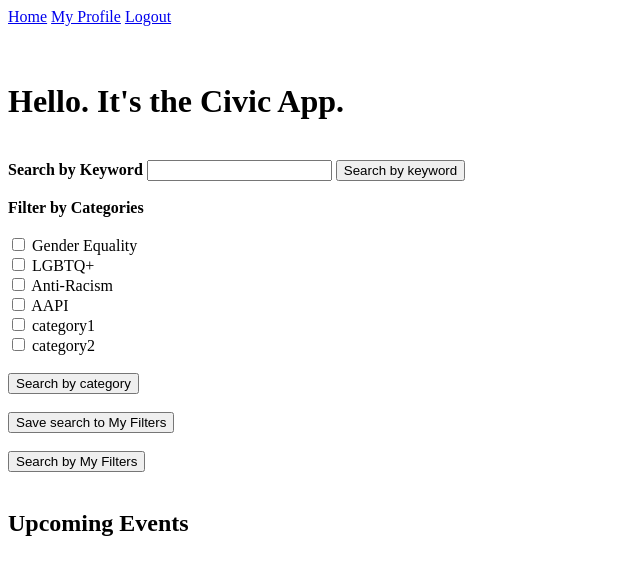
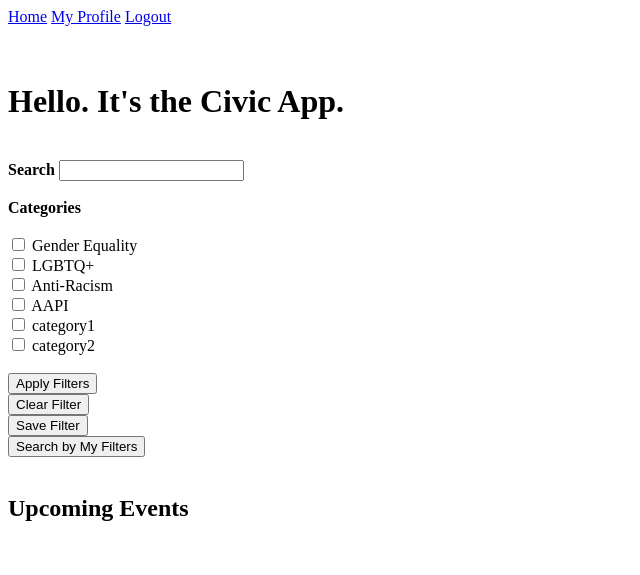
Before and after one commit to abercilla/civic-app-project, a Flask app: page / in a window 1280 px wide. Shown: the top 575 px of the page, without its empty margins (0-640 px from the left). Run offline with Flask 2, Linux system fonts and the light colour scheme; the visitor is signed in with stand-in values (Sample User, id 1); data that the repository does not hold is empty.

Commit message:
Implemented sticky filter and 'clear filter' button, started on 'save filter'

```diff
--- a/crud.py
+++ b/crud.py
@@ -112,6 +112,12 @@ def connect_user_to_event(user_id, event_obj):
 
     return event_obj
 
+def get_user_events(user_id):
+    """Get all events a user has saved"""
+
+    user = User.query.get(user_id)
+
+    return user.events
 
 # to connect user to their event
     #match on user_id and creator_id
@@ -223,6 +229,7 @@ def filter_events_by_user_prefs(user_id):
         events.append(Event.query.filter((Event.description.like(f'%{keyword}%')) |
                                             (Event.name.like(f'%{keyword}'))).all())
 
+    print(f"--------HERE ARE THE EVENTS FROM CRUD= {events}--------")
     return events
 
 # def save_event_for_user():
@@ -235,6 +242,7 @@ def get_user_prefs(user_id):
     user = User.query.get(user_id)
     prefs = user.preferences
 
+    print(f"------HERE ARE USER PREFS from CRUD = {prefs}----")
     return prefs
 
 
@@ -248,6 +256,7 @@ def get_user_categories(prefs):
         if pref.category:
             categories.append(pref.category)
 
+    print(f'----HERE ARE CATEGORIES IN CRUD = {categories}-----')
     return categories
 
 
@@ -261,6 +270,8 @@ def get_user_keywords(prefs):
         if pref.keyword_search:
             keywords.append(pref.keyword_search)
 
+    print(f'----HERE ARE KEYWORDS IN CRUD = {keywords}-----')
+
     return keywords
 
 
--- a/server.py
+++ b/server.py
@@ -40,25 +40,52 @@ def filter_homepage():
     #-----currently runs the search all over again with each form submit----#
     #-----as opposed to adding searches on top of each other----------------#
 
-    #take in the user's input from homepage
     keyword_search = request.form.get("keyword")
     categories = request.form.getlist("categories")
 
-    #filter events by input
     filtered_events = crud.filter_events_by_prefs(keyword_search, categories)
 
-    #--ADD undo filtering!--
-
-    #add category list to session to keep track of searches
+    #--
 
     return render_template("/homepage.html", events=filtered_events)
+
+
+
+@app.route("/save-filter", methods=["POST"])
+def save_pref_to_user():
+    """Save a search filter to user's profile"""
+
+    #get JSON string from JS and turn into Python obj
+    data = request.get_json()
+
+    print(data)
+
+    return jsonify("items saved")
+#would need to have "searched by category" before you can do this
+
+#if the homepage is filtered by category or keyword
+
+
+#"Save filter" should show up
+
+#save criteria from form as a preference
+
+
+#receive search criteria as JSON string so we can destruct it
+#...here and send it through crud.py function to save to user's preference
+
+
+
+
 
 @app.route("/saved-filter.json")
 def filter_homepage_by_prefs():
     """Filter homepage based on user's prefs"""
 
     events = crud.filter_events_by_user_prefs(session["user_id"])
+    print(f'HERE ARE EVENTS FROM SERVER = {events}------')
 
+    #--BUG--need to fix for when user has no events saved (events list is empty)
     event_list = []
 
     #open list of objs
@@ -74,22 +101,6 @@ def filter_homepage_by_prefs():
     #jsonify that list
     print(f"***EVENT LIST = {event_list}****")
     return jsonify(event_list)
-
-
-
-
-@app.route("/saved-filter.json", methods=["POST"])
-def save_pref_to_user():
-    """Save a search filter to user's profile"""
-
-#return events and then jsonify so we can read in js
-
-#if the homepage is filtered by category or keyword
-
-
-#"Save filter" should show up
-
-#save criteria from form as a preference
 
 
 
@@ -161,9 +172,12 @@ def show_profile(user_id):
     if logged_in_user:
 
         user = crud.get_user_by_id(user_id)
-        events = crud.filter_events_by_user_prefs(logged_in_user)
+
+        events = crud.get_user_events(logged_in_user)
+        print(f'----HERE ARE EVENTS FROM SERVER = {events}-----')
 
         prefs = crud.get_user_prefs(user_id)
+        print(f'----HERE ARE PREFS FROM SERVER = {prefs}-----')
 
         categories = crud.get_user_categories(prefs)
         keywords = crud.get_user_keywords(prefs)
--- a/static/homepage.js
+++ b/static/homepage.js
@@ -12,7 +12,10 @@ alert("js is connected!");
 
 
 
-//use this, data returned from get request will be in data and we'll append each one to list
+// DISPLAY RELEVANT EVENTS
+// events that fit the current user's saved preferences will be returned as (data) from get request
+//... and we'll append each event to list element <li>
+
 let url = "/saved-filter.json";
 let i = 0;
 
@@ -32,11 +35,55 @@ $('#saved_filters').on('click', (evt) => {
 });
 
 
+//-------
+//this will listen for all checkboxes on homepage.html
+// var i is a number of checkboxes
+var j, boxes = document.querySelectorAll('input[type="checkbox"]');
+//var keyword = document.querySelectorAll('input[type="text"]');
+
+//save what's currently entered on the page (make it sticky)
+function save() {
+    for (j = 0; j < boxes.length; j++) {
+        localStorage.setItem(boxes[j].value, boxes[j].checked);
+    }
+    //add what was entered in keyword textbox to localStorage
+    //localStorage.setItem(keyword.value,  );
+}
 
 
-//define function to add an item to existing list
-// function addItem(evt){
-//     list.append('<li>Item</li>'); //list item from homepage.html
+function load_() {
+    for (j = 0; j < boxes.length; j++) {
+        boxes[j].checked = localStorage.getItem(boxes[j].value) === 'true' ? true:false;
+    }
+    //keep keyword textbox entered on page
+    //fill in whatever keyword is stored in localStorage
+    //localStorage.getItem(keyword.value ===
+}
 
+//clear filters via localStorage
+const clear = () => {
+    localStorage.clear();
+    location.reload();
+}
 
-// }
+// Allow user to save search criteria as a filter/pref
+const saveUserFilter = (evt) => {
+    evt.preventDefault();
+    //turn what's saved in localstorage into usable
+    let formData = JSON.stringify(localStorage);
+    console.log(formData);
+    console.log(typeof(formData));
+
+    $.post({
+        url: '/save-filter',
+        data: formData,
+        contentType: 'application/json; charset=utf-8'
+    })
+        .done((response) => {
+            console.log(response)
+        });
+}
+
+$('#save_to_prefs').on("click", saveUserFilter);
+$('#clear-button').on("click", clear);
+$(document).ready(load_());
--- a/templates/homepage.html
+++ b/templates/homepage.html
@@ -11,46 +11,43 @@
 
       <form action="/" method="POST">
         <div>
-            <label><b>Search by Keyword</b></label>
+            <label><b>Search</b></label>
             <input type="text" name="keyword">
-            <button type = "submit" name = "button" id ="keyword_search">Search by keyword</button>
         </div>
-
-
     <br>
-
-    <div> <label><b>Filter by Categories</b></label>
+      <div> <label><b>Categories</b></label>
           <br>
           <br>
-        <input type = "checkbox" name = "categories" value="Gender Equality">
+            <input type="checkbox" name="categories" value="Gender Equality">
             <label>Gender Equality</label>
             <br>
-        <input type = "checkbox" name = "categories" value="LGBTQ+">
+            <input type="checkbox" name = "categories" value="LGBTQ+">
             <label>LGBTQ+</label>
             <br>
-        <input type = "checkbox" name = "categories" value="Anti-Racism">
+            <input type="checkbox" name = "categories" value="Anti-Racism">
             <label>Anti-Racism</label>
             <br>
-        <input type = "checkbox" name = "categories" value="AAPI">
+            <input type="checkbox" name = "categories" value="AAPI">
             <label>AAPI</label>
             <br>
-        <input type = "checkbox" name = "categories" value="category1">
+            <input type="checkbox" name = "categories" value="category1">
             <label>category1</label>
             <br>
-        <input type = "checkbox" name = "categories" value="category2">
+            <input type="checkbox" name = "categories" value="category2">
             <label>category2</label>
         </div>
         <br>
         <div>
-          <button type = "submit" name = "button" id ="category_search">Search by category</button><!--change this text to something else?-->
+            <button type = "submit" onclick="save()" name = "button" id ="category_search" >Apply Filters</button>
         </div>
     </form>
 
+    <!--Add "Clear Filters" button to wipe out applied filters-->
+    <button type = "button" id="clear-button">Clear Filter</button>
+
       <br>
       {% if session["user_id"]%}
-      <form><!--can i specify this button within existing route or do i need to create a new route-->
-        <button type = "submit" name = "button" id = "save_to_prefs">Save search to My Filters</button>
-      </form>
+        <button type = "button" name = "button" id = "save_to_prefs">Save Filter</button>
       <br>
      <form>
         <button type = "submit" name = "button" id = "saved_filters">Search by My Filters</button>
```
Lines whose indentation alone changed are shown as unchanged.
